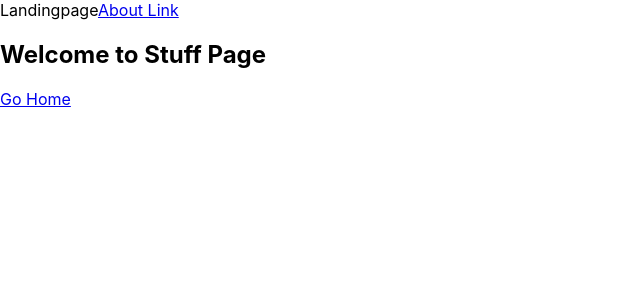
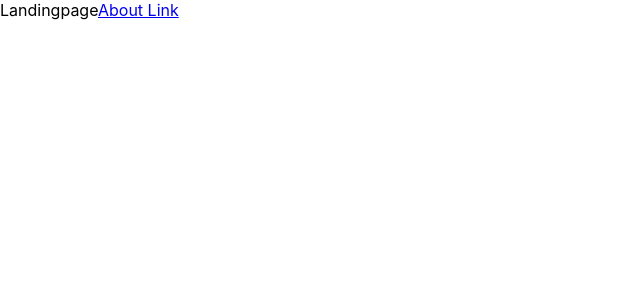
Before and after one commit to SeanPed/React-Routing-Vite-Week-7, a React (Vite) app: page /stuff in a window 1280 px wide. Shown: the top 300 px of the page, without its empty margins (0-640 px from the left). Built offline with nearby package versions, Linux system fonts and the light colour scheme.

Commit message:
Adding Route to Routes

```diff
--- a/src/app/App.tsx
+++ b/src/app/App.tsx
@@ -1,7 +1,6 @@
-import { Http2ServerRequest } from 'http2';
 import React, { useState } from 'react';
 import Stuff from './pages/Stuff/Stuff';
-import { BrowserRouter, Routes, Route, Link } from 'react-router-dom';
+import { BrowserRouter, Routes, Route, Link,} from 'react-router-dom';
 
 function App(): JSX.Element {
   return (
@@ -12,7 +11,9 @@ function App(): JSX.Element {
         <Route path="/" element={<p>Landingpage</p>} />
         <Route path="about" element={<Link to="/other">Go to other</Link>} />
         <Route path="other" element={<h3>Still Hello World!</h3>} />
-        <Route path="/stuff" element={<Stuff />}></Route>
+        <Route path="/stuff">
+          <Route path=":thing" element={<Stuff />}></Route>
+        </Route>
       </Routes>
     </BrowserRouter>
   );
--- a/src/app/pages/Stuff/Stuff.tsx
+++ b/src/app/pages/Stuff/Stuff.tsx
@@ -1,10 +1,12 @@
 import React from 'react';
-import { Link } from 'react-router-dom';
+import { Link, useParams } from 'react-router-dom';
 
 export default function stuff(): JSX.Element {
+  let { thing } = useParams();
+  console.log(useParams);
   return (
     <>
-      <h2>Welcome to Stuff Page</h2>
+      <h2>Welcome to {thing}'s Page</h2>
       <Link to="/">Go Home</Link>
     </>
   );
```
